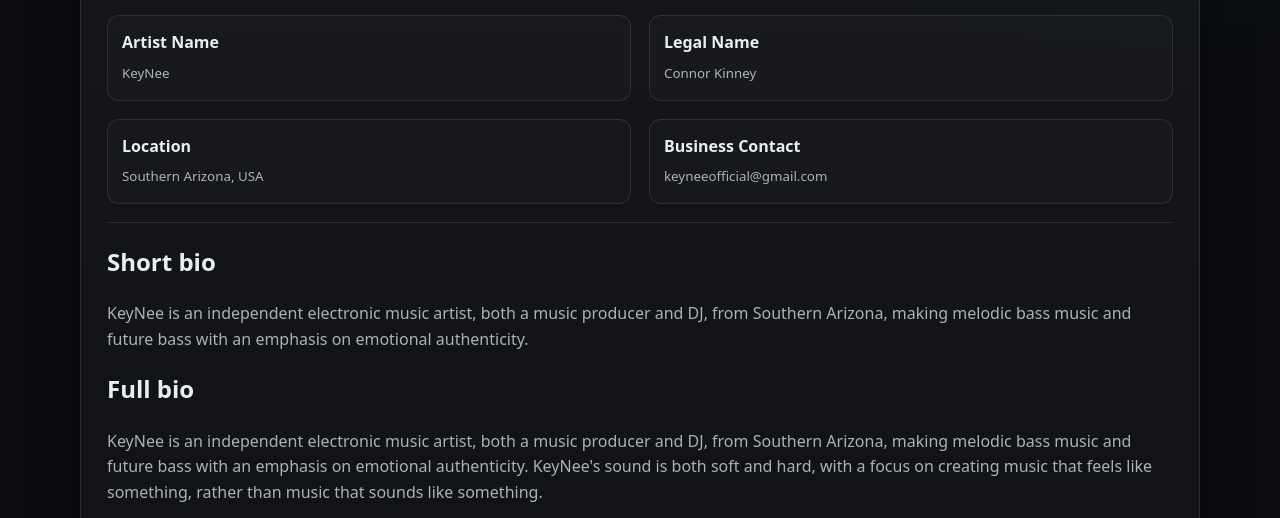
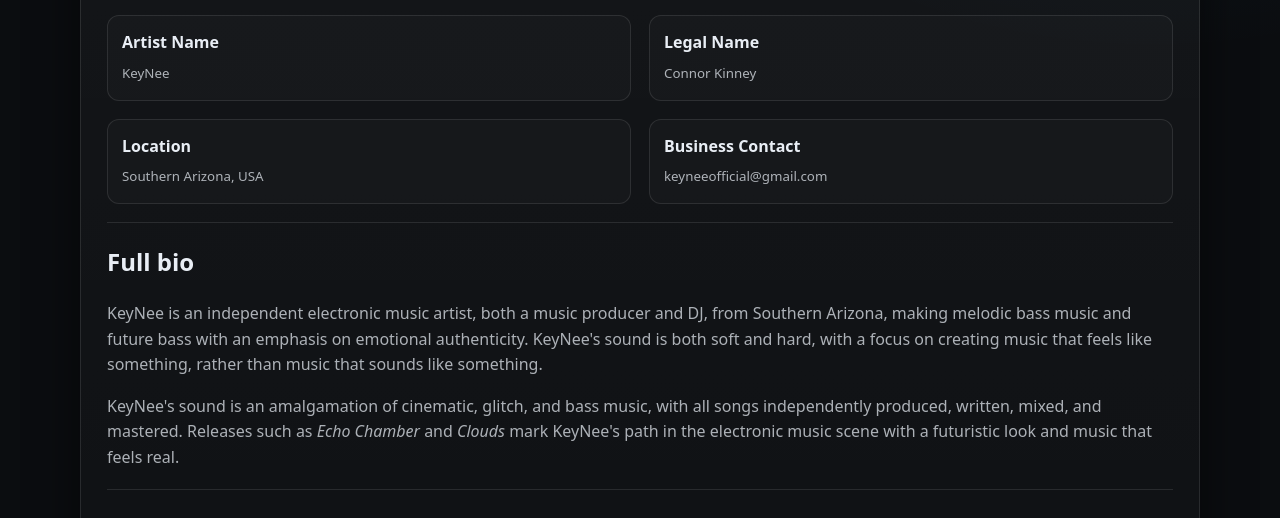
Before and after one commit to EmberLeigh98/keynee-website, a plain HTML site: page presskit.html in a window 1280 px wide. Shown: the part 275-793 px from the top of the page. Drawn offline with Linux system fonts and the light colour scheme.

Commit message:
Remove short bio section from press kit

```diff
--- a/presskit.html
+++ b/presskit.html
@@ -45,12 +45,7 @@
 
           <div class="hr"></div>
 
-          <h2>Short bio</h2>
-          <p class="subtle">
-            KeyNee is an independent electronic music artist, both a music producer and DJ, from Southern Arizona, making melodic bass music and future bass with an emphasis on emotional authenticity.
-          </p>
-
-          <h2 class="mt-18">Full bio</h2>
+          <h2>Full bio</h2>
           <p class="subtle">
             KeyNee is an independent electronic music artist, both a music producer and DJ, from Southern Arizona, making melodic bass music and future bass with an emphasis on emotional authenticity. KeyNee's sound is both soft and hard, with a focus on creating music that feels like something, rather than music that sounds like something.
           </p>
```
